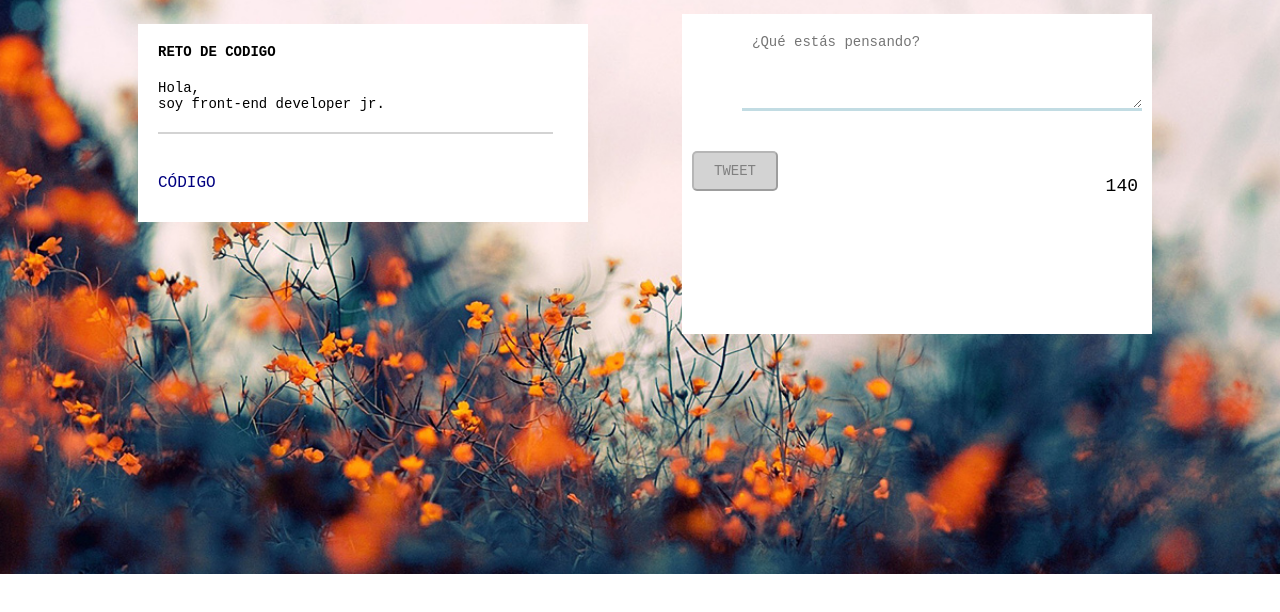
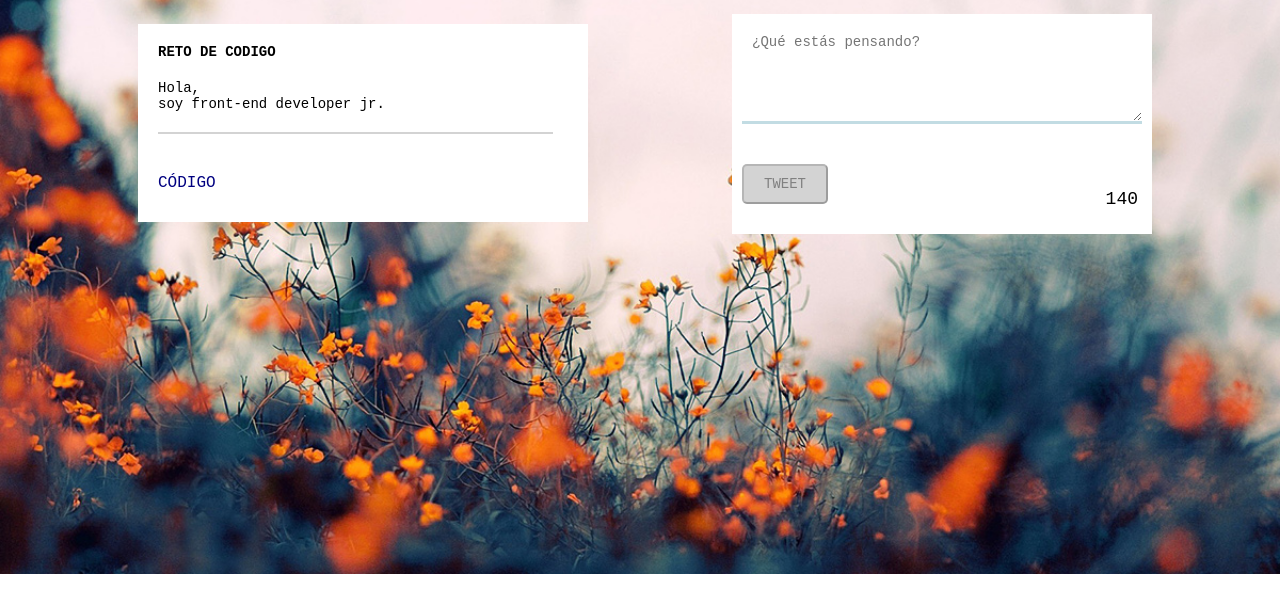
Before and after one commit to carolbaam/tweeter, a plain HTML site: page index.html in a window 1280 px wide. Shown: the part 66-678 px from the top of the page. Drawn offline with Linux system fonts and the light colour scheme; files whose address does not match are found by name; a web font is replaced by a local one.

Commit message:
ultimo-ultimo

```diff
--- a/css/main.css
+++ b/css/main.css
@@ -81,6 +81,7 @@ textarea {
   width: 80%;
   float: right;
   margin-bottom: 40px;
+  height: 100px;
 }
 
 .inline_seccion {
@@ -113,8 +114,8 @@ textarea {
 /* segunda sección*/
 .text_area {
   background-color:white;
-  height: 300px;
-  width:450px;
+  height: 100px;
+  width:400px;
 }
 
 .button{
```
Also changed, not shown: index.html (+1 -0 lines), assets/images/diagrama.jpeg (renamed from assets/diagrama.jpeg), assets/images/nature.JPEG (renamed from assets/nature.JPEG).
